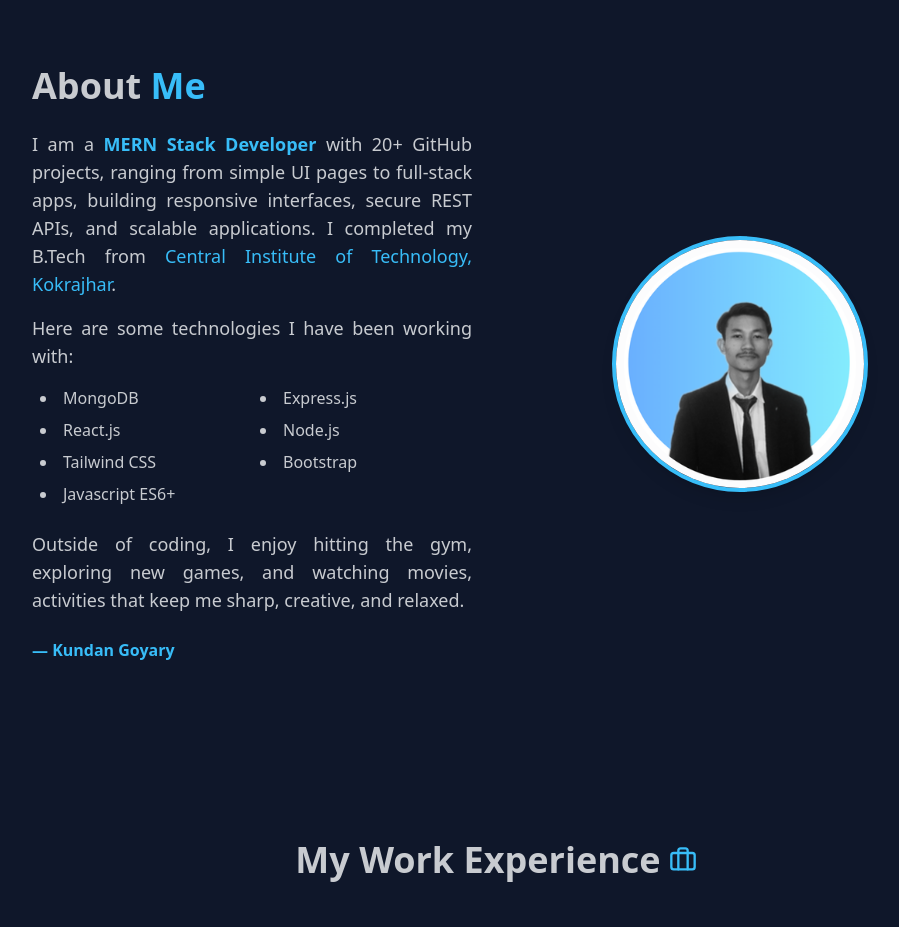
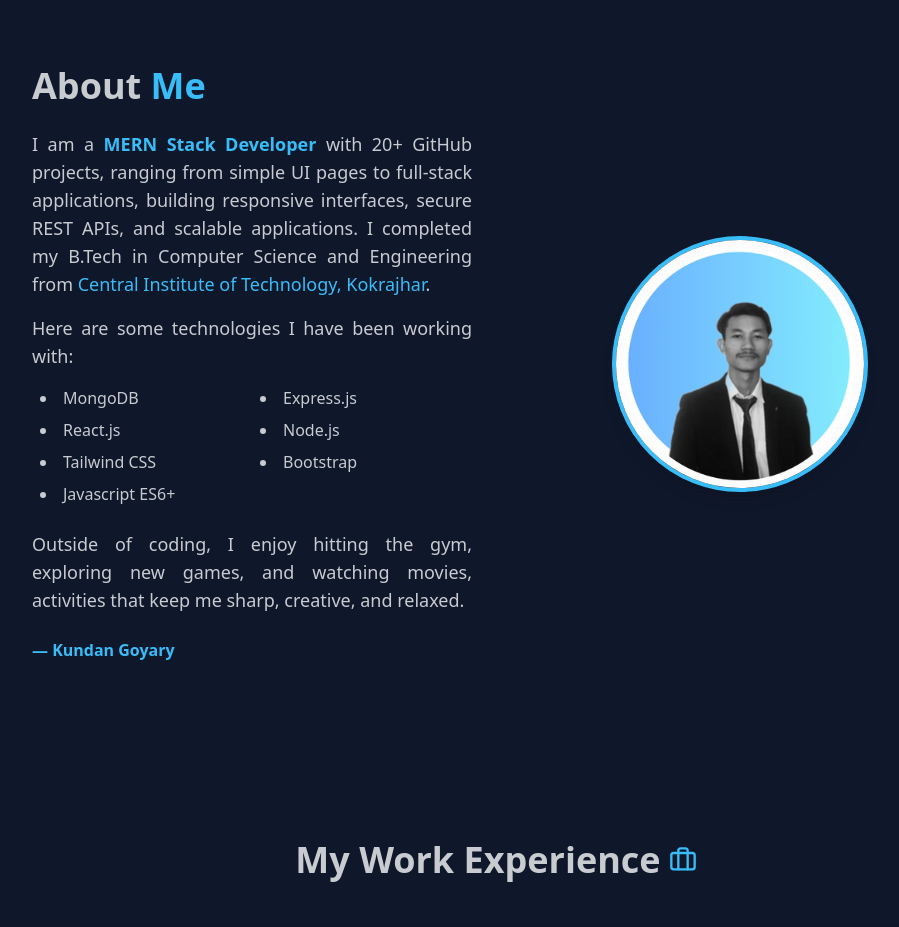
Before and after one commit to Kundan696922/portfolio-3, a React (Vite) app: page / in a window 1280 px wide. Shown: the part 860-1787 px from the top of the page, without its empty margins (144-1043 px from the left). Built offline with nearby package versions, Linux system fonts and the light colour scheme.

Commit message:
new about me

```diff
--- a/src/sections/AboutSection.jsx
+++ b/src/sections/AboutSection.jsx
@@ -20,9 +20,9 @@ const AboutSection = () => {
   <span className="font-semibold text-primary">
     MERN Stack Developer
   </span>{" "}
-  with 20+ GitHub projects, ranging from simple UI pages to full-stack apps,
+  with 20+ GitHub projects, ranging from simple UI pages to full-stack applications,
   building responsive interfaces, secure REST APIs, and scalable
-  applications. I completed my B.Tech from{" "}
+  applications. I completed my B.Tech in Computer Science and Engineering from{" "}
   <a
     href="https://www.cit.ac.in"
     className="text-primary no-underline hover:text-primary/80"
```
